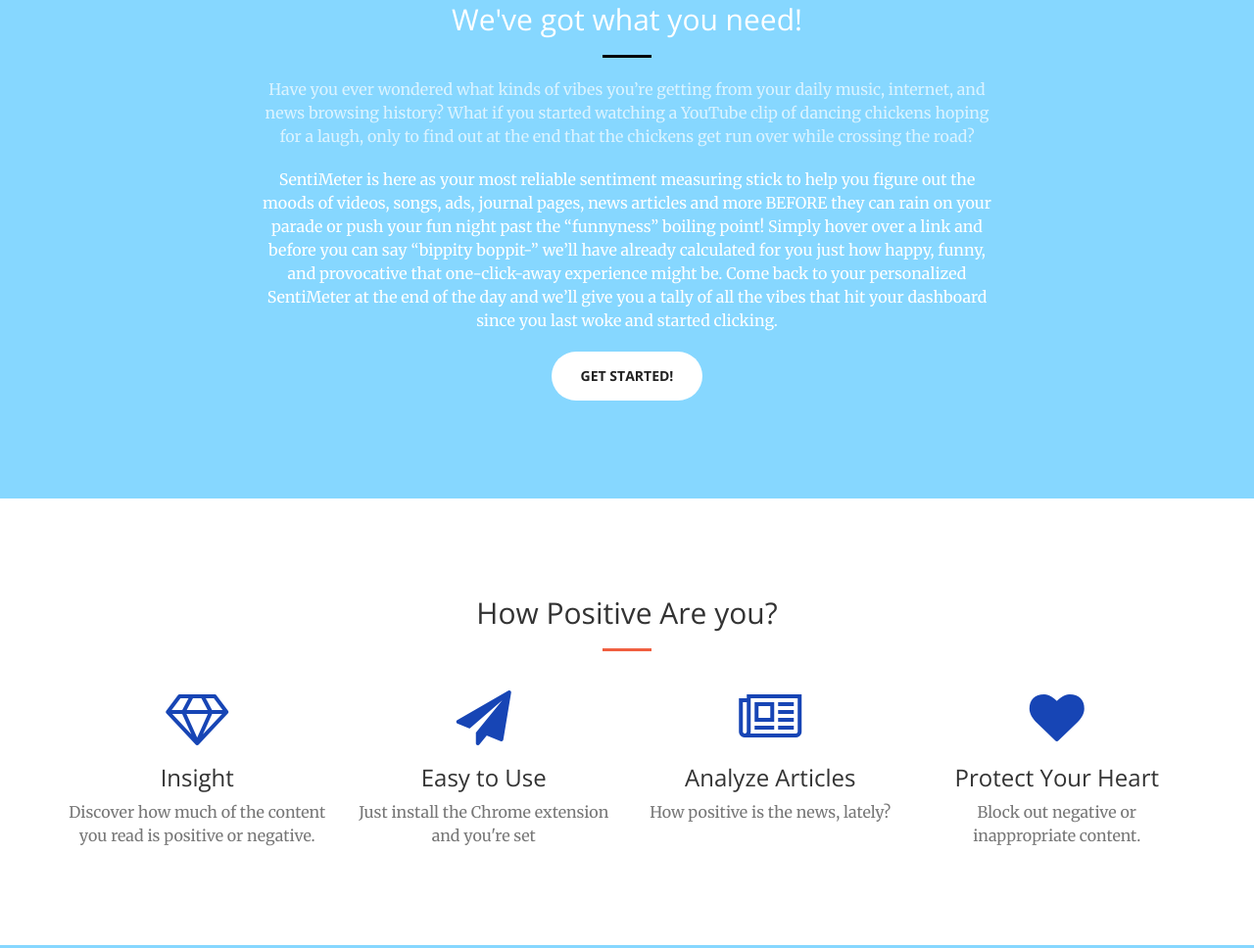
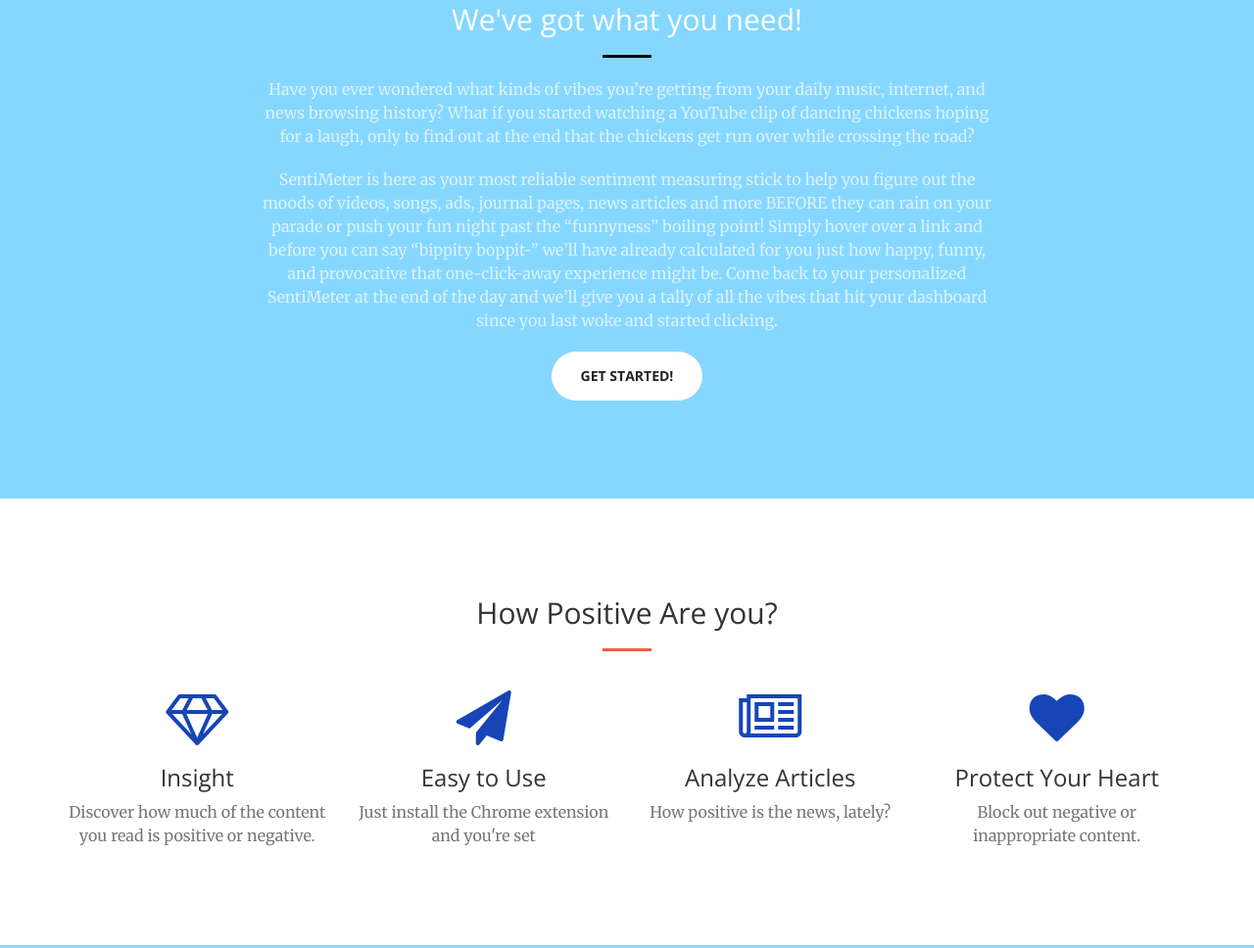
Before and after one commit to 4-space/hackathon-website, a plain HTML site: page index.html in a window 1280 px wide. Shown: the part 897-1865 px from the top of the page at 98% size. Drawn offline with nearby package versions, Linux system fonts and the light colour scheme.

Commit message:
Update index.html

```diff
--- a/index.html
+++ b/index.html
@@ -93,7 +93,7 @@
                     YouTube clip of dancing chickens hoping for a laugh, only to find out at the end that the chickens
                     get run over while crossing the road?
                     </p>
-                    <p>
+                    <p class ="text-faded">
                         SentiMeter is here as your most reliable sentiment measuring stick to
                     help you figure out the moods of videos, songs, ads, journal pages, news articles
                     and more BEFORE they can rain on your parade or push your fun night past the “funnyness”
```
